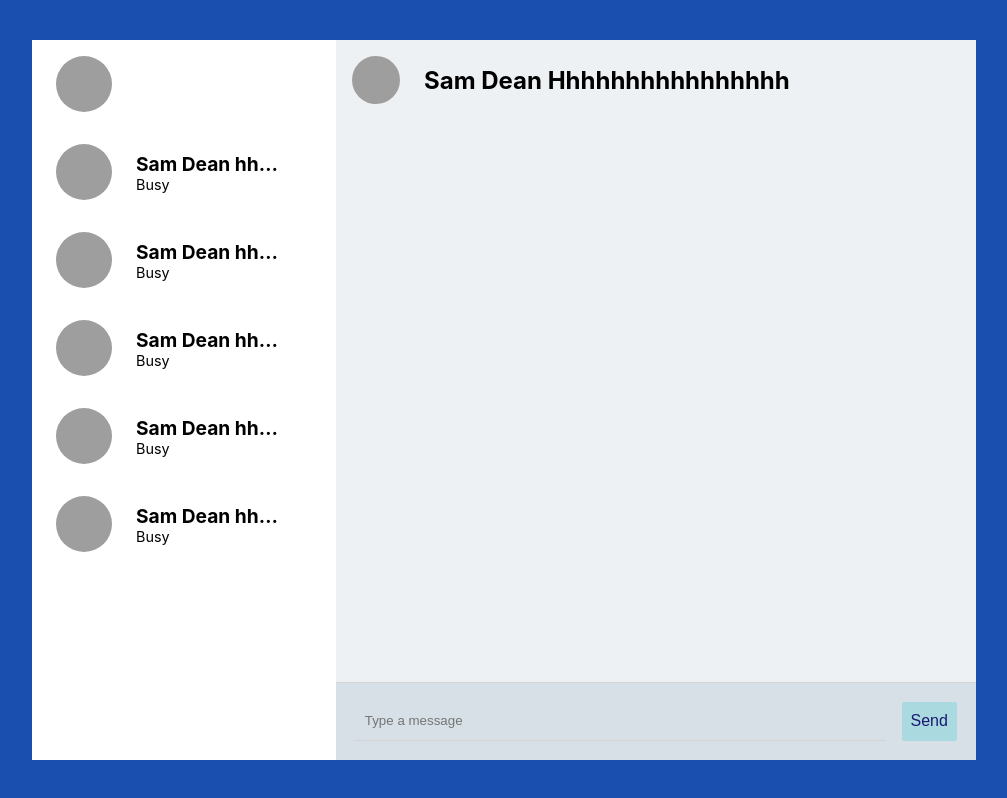
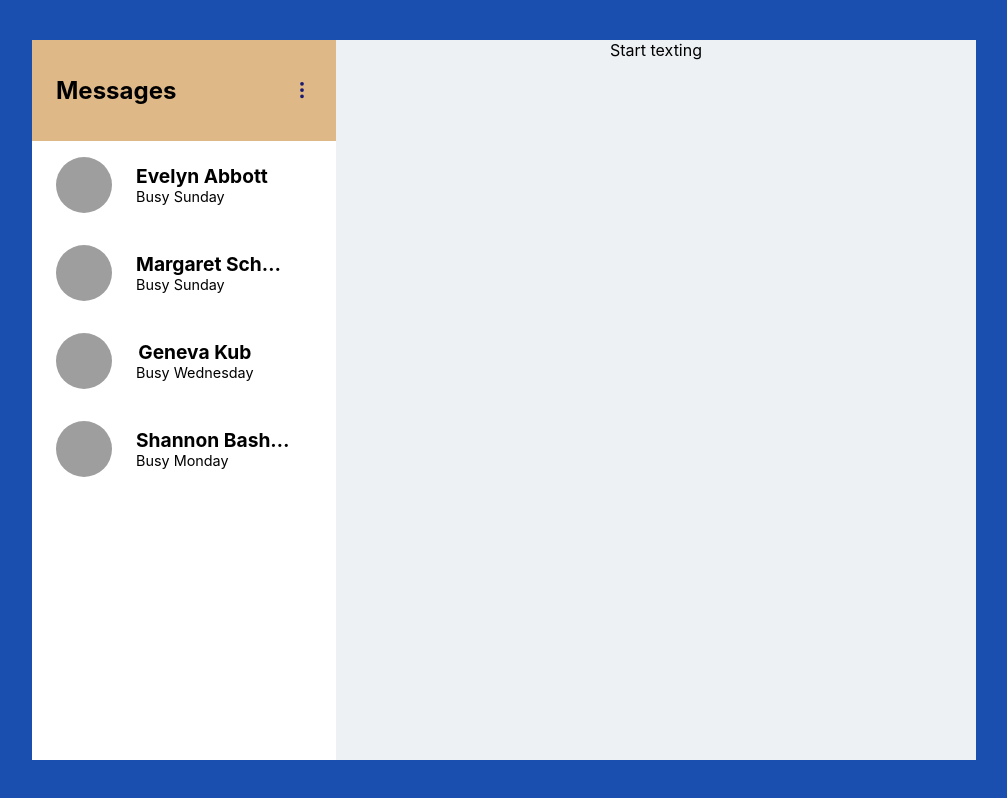
Before and after one commit to ayushiee/Chat-App-Frontend, a React (Create React App) app: page / in a window 1280 px wide. Shown: the whole page, without its empty margins (136-1143 px from the left). Built offline with nearby package versions, Linux system fonts and the light colour scheme; grey boxes are pictures that could not be loaded.

Commit message:
Updated interconnections, added icons

```diff
--- a/src/Components/MessageInput/MessageInput.css
+++ b/src/Components/MessageInput/MessageInput.css
@@ -14,7 +14,7 @@ border-top: 1px solid #d6d3d3;
   border-right-width: 0;
   border-left-width: 0;
   border-bottom-width: 0.4px;
-    border-bottom-color:lightgray;
+  border-bottom-color: lightgray;
   padding: 0.4rem 0.6rem;
   background-color: transparent;
   width: 100%;
@@ -22,25 +22,18 @@ border-top: 1px solid #d6d3d3;
   max-height: 100px;
   overflow-x: hidden;
   overflow-y: auto;
-    /* color: whitesmoke; */
   cursor: text;
 }
 
 .sendButton {
-    color: #191970;
-    background-color:#aadae0 ;
+  background-color: #d7e0e6;
   border: none;
   text-align: center;
-    text-decoration: none;
-    font-size: 16px;
-    padding: 0.56em;
   outline: none;
   transition: linear 200ms;
   border-radius: 2px;
-    margin-left: 1rem;
 }
 .sendButton:hover {
-    background-color:#B0E0E6;
   cursor: pointer;
-    transform: translateY(-2px);
+  transform: translateY(-4px);
 }
--- a/src/Components/MessageInput/index.js
+++ b/src/Components/MessageInput/index.js
@@ -1,4 +1,6 @@
 import React, { useState } from "react";
+import {IoIosSend} from 'react-icons/io';
+
 import "./MessageInput.css";
 
 export default function MessageInput({ onSend }) {
@@ -28,7 +30,7 @@ export default function MessageInput({ onSend }) {
         placeholder="Type a message"
       />
       <button type="submit" onClick={onSubmit} className="sendButton">
-        Send
+        <IoIosSend size={30} color='#191970' />
       </button>
     </div>
   );
--- a/src/Components/TitleBar/TitleBar.css
+++ b/src/Components/TitleBar/TitleBar.css
@@ -3,8 +3,13 @@
   padding: 1em;
   display: flex;
   align-items: center;
-  /* border-bottom-right-radius: 1.2em;
-  border-bottom-left-radius: 1.2em; */
+  justify-content: space-between;
+  border-bottom: 1px solid #d8d7d7;
+}
+
+.userInfo {
+  display: flex;
+flex-direction: row;
 }
 
 .profileIcon {
@@ -20,3 +25,13 @@
     margin-left: 1em;
     text-transform: capitalize;
 }
+
+.actions {
+  margin-right: 0.4em;
+  cursor: pointer;
+}
+
+.icon {
+  margin: 0 0.6em;
+
+}
--- a/src/Components/TitleBar/index.js
+++ b/src/Components/TitleBar/index.js
@@ -1,14 +1,21 @@
 import React from 'react';
+import { IoIosCall, IoIosVideocam } from 'react-icons/io';
+
 import './TitleBar.css';
 
-export default function TitleBar() {
-    const image='https://images.unsplash.com/photo-1494790108377-be9c29b29330?ixlib=rb-1.2.1&ixid=eyJhcHBfaWQiOjEyMDd9&auto=format&fit=crop&w=334&q=80'
-    const name='Sam Dean hhhhhhhhhhhhhhhh';
+export default function TitleBar({ currentUser }) {
+    const { avatar, name } = currentUser;
 
     return (
         <div className='container'>
-            <img src={image} className='profileIcon' alt='user-dp' />
-            <div className='username'>{name}</div>
+            <div className='userInfo'>
+                <img src={avatar} className='profileIcon' alt='user-dp' />
+                <div className='username'>{name}</div>
+            </div>
+            <div className='actions'>
+                <IoIosVideocam size={25} color='#191970' className='icon' />
+                <IoIosCall size={25} color='#191970' />
+            </div>
         </div>
     )
 };
--- a/src/Components/UserWindow/UserWindow.css
+++ b/src/Components/UserCard/UserCard.css
@@ -3,7 +3,12 @@
     display: flex;
     padding:  1em 1.5em;
     width: 20vw;
+    cursor: pointer;
     /* border-bottom: 1px solid #d8d7d7; */
+}
+.userContainer:hover {
+    background-color: whitesmoke;
+
 }
 
 .row {
--- /dev/null
+++ b/src/Components/UserCard/index.js
@@ -0,0 +1,23 @@
+import React from 'react';
+import './UserCard.css';
+
+export default function UserCard({user, onUserSelect}) {
+    const status='Busy';
+    const {name, avatar, day} = user;
+
+    return (
+        <div className='userContainer' onClick={() => onUserSelect(user)}>
+            <div className='row'>
+                <img src={avatar} className='img' alt='dp' />
+               <div className='textContainer'>
+                <div className='name'>
+                    {name}
+                </div>
+                <div className='status'>
+                    {status} {day}
+                </div>
+                </div>
+            </div>
+        </div>
+    )
+}
--- a/src/Components/UserWindow/index.js
+++ /dev/null
@@ -1,24 +0,0 @@
-import React from 'react';
-import './UserWindow.css';
-
-export default function UserWindow(user) {
-    const image='https://images.unsplash.com/photo-1494790108377-be9c29b29330?ixlib=rb-1.2.1&ixid=eyJhcHBfaWQiOjEyMDd9&auto=format&fit=crop&w=334&q=80'
-    const name='Sam Dean hhhhhhhhhhhhhhhh';
-    const status='Busy';
-
-    return (
-        <div className='userContainer'>
-            <div className='row'>
-                <img src={image} className='img' alt='dp' />
-               <div className='textContainer'>
-                <div className='name'>
-                    {name}
-                </div>
-                <div className='status'>
-                    {status}
-                </div>
-                </div>
-            </div>
-        </div>
-    )
-}
--- a/src/Containers/ChatNavSidebar/index.js
+++ b/src/Containers/ChatNavSidebar/index.js
@@ -1,5 +1,5 @@
 import React from 'react';
-import UserWindow from '../../Components/UserWindow';
+import UserWindow from '../../Components/UserCard';
 import './ChatSideNav.css';
 
 export default function SideNav() {
@@ -10,7 +10,7 @@ export default function SideNav() {
             <div className='myUser'>
                 <img src={image} alt='dp' className='dp' />
             </div>
-            {count.map((_, index) => <UserWindow />)}
+            {count.map((_, index) => <UserWindow use />)}
         </div>
     )
 }
--- a/src/Containers/ChatWindow/index.js
+++ b/src/Containers/ChatWindow/index.js
@@ -3,24 +3,17 @@ import React, { useState, useEffect } from "react";
 import MessageInput from "../../Components/MessageInput";
 import TextComponent from "../../Components/TextComponent";
 import TitleBar from "../../Components/TitleBar";
-import {generateUsers, getBotReply, makeMessage} from '../../utils';
+import { generateUsers, getBotReply, makeMessage } from '../../utils';
 
 import "./ChatWindow.css";
 
-function MainContainer() {
-    const user = {
-        id: "user-me",
-    };
+function MainContainer({ currentUser }) {
 
     const [messages, setMessages] = useState([]);
 
-    useEffect(() => {
-        const users = generateUsers(4)
-        console.log(users);
-    }, []);
-
     const onSend = (content) => {
-        const message = makeMessage(user.id, content);
+        const { userId } = currentUser;
+        const message = makeMessage(userId, content);
         const botMessage = getBotReply(content);
 
         setMessages((messages) => {
@@ -35,19 +28,27 @@ function MainContainer() {
     const renderMessages = () =>
         messages.map((message, index) => {
             const { userId, content } = message;
-            const isMe = userId === user.id;
+            const isMe = userId === currentUser.userId;
 
             return <TextComponent key={index} text={content} isMe={isMe} />;
         });
 
     return (
-            <div className="chatWindow">
-                <TitleBar />
-                <div className="texts">{renderMessages()}</div>
-                <div className="inputTexts">
-                    <MessageInput onSend={onSend} />
+        <>
+                <div className="chatWindow">
+            {currentUser ?
+            <>
+                    <TitleBar currentUser={currentUser} />
+                    <div className="texts">{renderMessages()}</div>
+                    <div className="inputTexts">
+                        <MessageInput onSend={onSend} />
+                    </div>
+                    </>
+                :
+                <div>Start texting</div>
+            }
                 </div>
-        </div>
+        </>
     );
 }
 
--- a/src/Containers/HomeContainer/Home.css
+++ b/src/Containers/HomeContainer/Home.css
@@ -7,6 +7,23 @@
     justify-content: center;
 }
 
+.userList {
+    min-height: 90vh;
+    background-color: white;
+}
+
+.myUser {
+    /* background-color: white; */
+    display: flex;
+    flex-direction: row;
+    padding:  1em 1.5em;
+    width: 20vw;
+    align-items: center;
+    justify-content: space-between;
+    background-color: burlywood;
+}
+
+
 .content {
     display: flex;
     width: fit-content;
--- a/src/Containers/HomeContainer/index.js
+++ b/src/Containers/HomeContainer/index.js
@@ -1,16 +1,32 @@
-import React from 'react';
+import React, { useState } from 'react';
+import {BsThreeDotsVertical} from 'react-icons/bs';
 
+import { generateUsers } from '../../utils';
+import UserWindow from '../../Components/UserCard';
 import ChatWindow from '../ChatWindow';
-import ChatSideNav from '../ChatNavSidebar';
 
 import './Home.css';
 
 export default function HomeContainer() {
+    const users = generateUsers(4);
+    const [userlist] = useState(users);
+    const [currentUser, setCurrentUser] = useState(null);
+
+    const onUserSelect = (user) => {
+        setCurrentUser(user);
+    }
+
     return (
         <div className='home'>
             <div className='content'>
-            <ChatSideNav/>
-            <ChatWindow />
+                <div className='userList'>
+                    <div className='myUser'>
+                        <h2>Messages</h2>
+                        <BsThreeDotsVertical size={20} color='#191970' />
+                    </div>
+                    {userlist.map((user, index) => <UserWindow key={index} user={user} onUserSelect={onUserSelect} />)}
+                </div>
+                <ChatWindow currentUser={currentUser} />
             </div>
         </div>
     )
--- a/src/utils/index.js
+++ b/src/utils/index.js
@@ -14,6 +14,7 @@ export const generateUsers = (count) => {
             userId: "user-me",
             name: faker.name.findName(),
             avatar: faker.image.image(),
+            day: faker.date.weekday(),
         };
 
         users.push(fakeUser);
```
Lines whose indentation alone changed are shown as unchanged.
